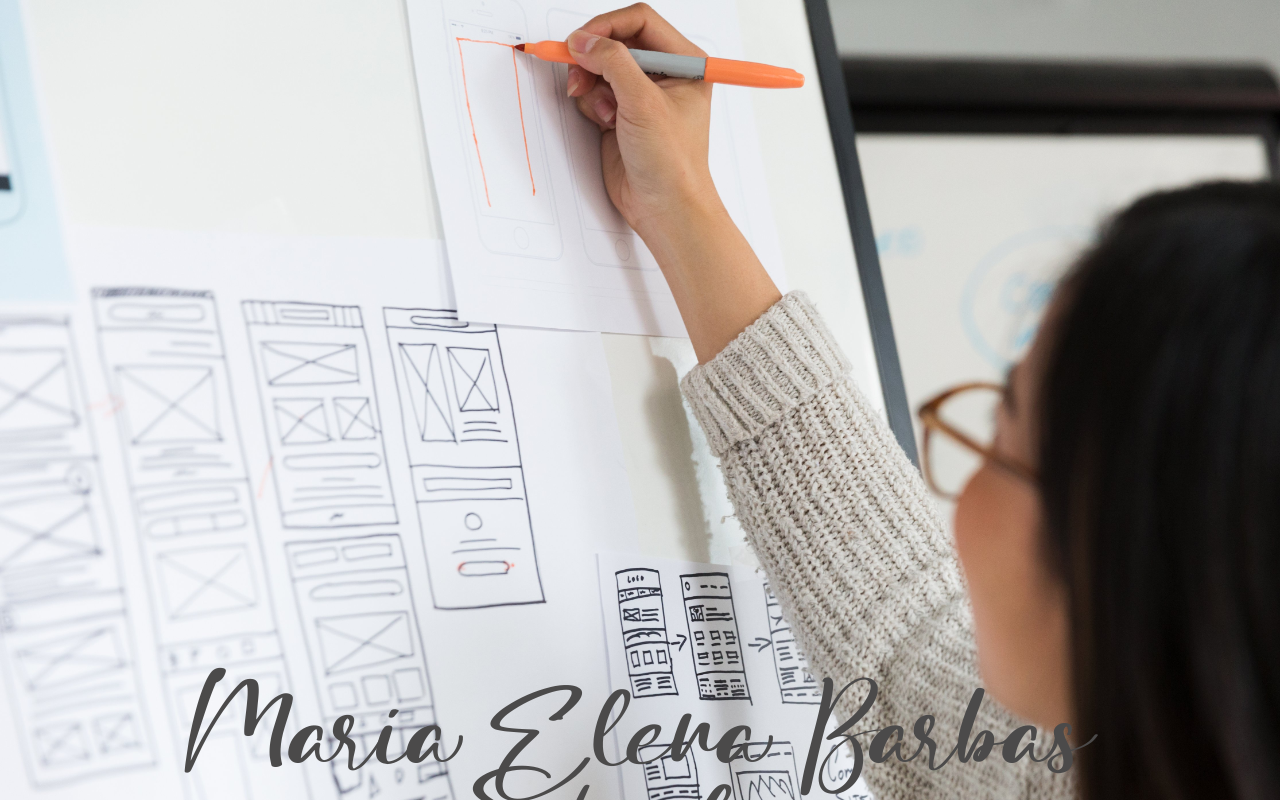
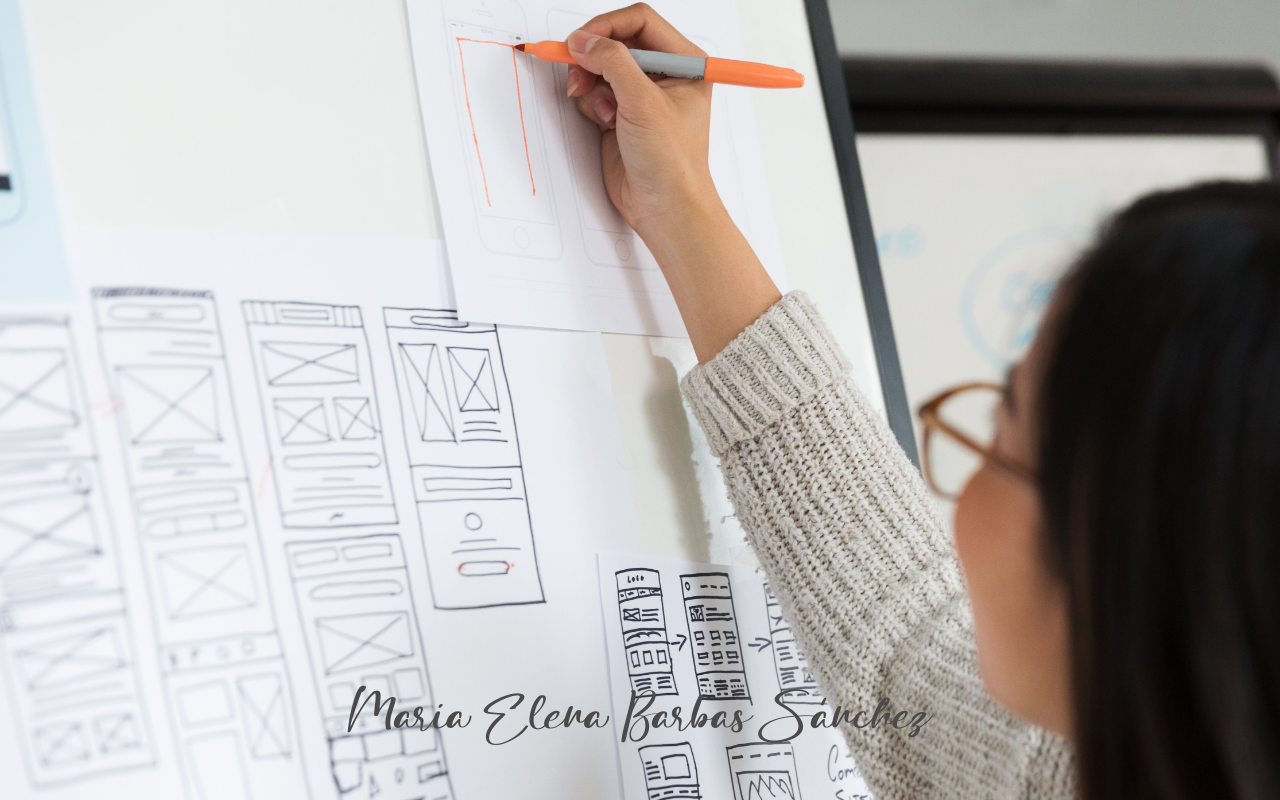
Before and after one commit to elenabarbass/portfolio, a plain HTML site: page index.html in a window 1280 px wide. Shown: the top 800 px of the page. Drawn offline with nearby package versions, Linux system fonts and the light colour scheme; a web font is replaced by a local one.

Commit message:
Add files via upload

```diff
--- a/css/style.css
+++ b/css/style.css
@@ -103,7 +103,7 @@
     h1{
         color: #4b4a4a;
         font-family: "LovinSummer.ttf";
-        font-size: 90px;
+        font-size: 40px;
         text-align: center;
         padding-top: 700px;
         margin-left: 16px;
```
